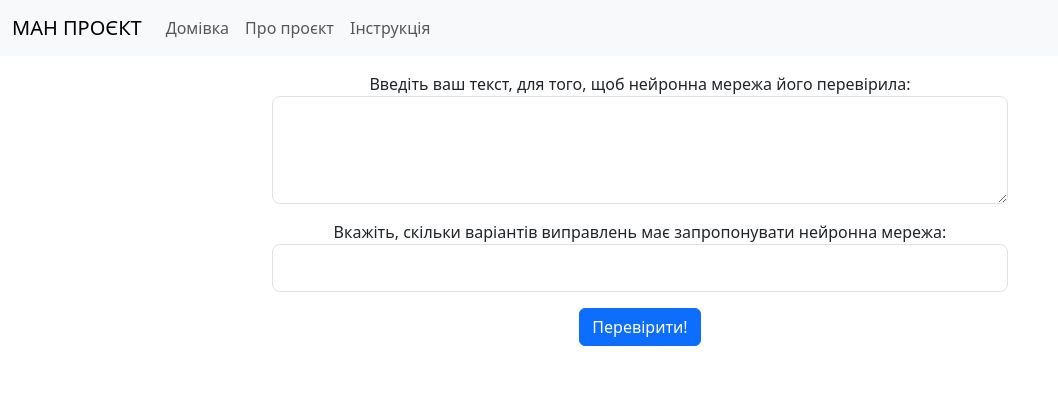
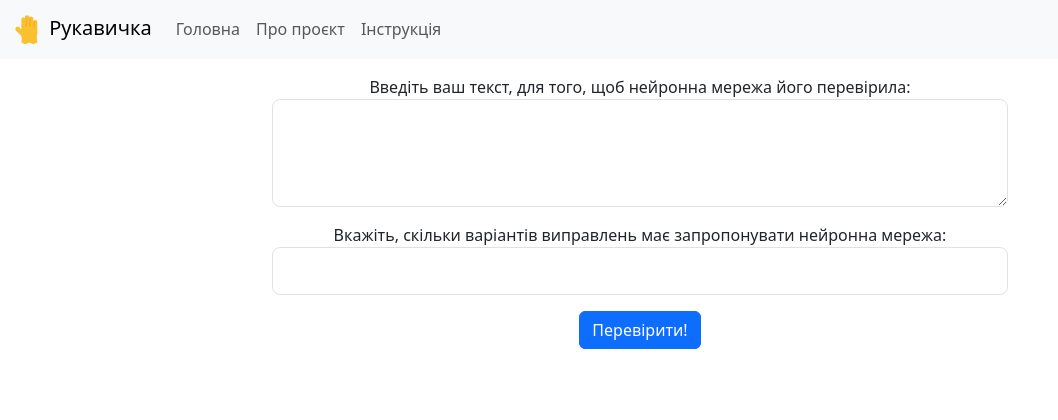
Before and after one commit to THEFUNOFLDOE/MANProject, a Django app: page / in a window 1280 px wide. Shown: the top 420 px of the page, without its empty margins (0-1058 px from the left). Run offline with Django 4.2, Linux system fonts and the light colour scheme.

Commit message:
Final modified:   MANProject/settings.py new file:   MANProject/static/images/favicon.png modified:   UACorrectingMachine/static/UACorrectingMachine/images/instruction1.png modified:   UACorrectingMachine/static/UACorrectingMachine/images/instruction2.png modified:   UACorrectingMachine/static/UACorrectingMachine/images/instruction3.png modified:   static/UACorrectingMachine/images/instruction1.png modified:   static/UACorrectingMachine/images/instruction2.png modified:   static/UACorrectingMachine/images/instruction3.png new file:   static/images/favicon.png modified:   templates/UACorrectingMachine/base.html

```diff
--- a/MANProject/settings.py
+++ b/MANProject/settings.py
@@ -106,6 +106,8 @@ USE_TZ = True
 # Static files (CSS, JavaScript, Images)
 # https://docs.djangoproject.com/en/4.1/howto/static-files/
 
-STATIC_URL = 'static/'
+STATIC_URL = '/static/'
 STATIC_ROOT = path.join(BASE_DIR, 'static/')
-STATICFILES_DIRS = [path.join(BASE_DIR, 'UACorrectingMachine/static')]
+STATICFILES_DIRS = [
+    path.join(BASE_DIR, 'MANProject/static'),
+    path.join(BASE_DIR, 'UACorrectingMachine/static')]
--- a/templates/UACorrectingMachine/base.html
+++ b/templates/UACorrectingMachine/base.html
@@ -1,14 +1,10 @@
+{% load static %}
+
 <!DOCTYPE html>
 <html lang="uk-ua">
 <head>
     <meta charset="UTF-8">
-    <script async src="https://www.googletagmanager.com/gtag/js?id=G-TEFVS101PJ"></script>
-    <script>
-        window.dataLayer = window.dataLayer || [];
-        function gtag(){dataLayer.push(arguments);}
-        gtag('js', new Date());
-        gtag('config', 'G-TEFVS101PJ');
-    </script>
+    <link rel="icon" href="{% static 'images/favicon.png' %}" type="image/png">
     <link href="https://cdn.jsdelivr.net/npm/bootstrap@5.3.0-alpha1/dist/css/bootstrap.min.css" rel="stylesheet"
         integrity="sha384-GLhlTQ8iRABdZLl6O3oVMWSktQOp6b7In1Zl3/Jr59b6EGGoI1aFkw7cmDA6j6gD" crossorigin="anonymous">
 
@@ -17,12 +13,21 @@
 
     <script src="https://cdn.jsdelivr.net/npm/bootstrap@5.3.0-alpha1/dist/js/bootstrap.bundle.min.js"
         integrity="sha384-w76AqPfDkMBDXo30jS1Sgez6pr3x5MlQ1ZAGC+nuZB+EYdgRZgiwxhTBTkF7CXvN" crossorigin="anonymous"></script>
-    <title>МАН Проєкт</title>
+    <script async src="https://www.googletagmanager.com/gtag/js?id=G-TEFVS101PJ"></script>
+    <script>
+        window.dataLayer = window.dataLayer || [];
+        function gtag(){dataLayer.push(arguments);}
+        gtag('js', new Date());
+        gtag('config', 'G-TEFVS101PJ');
+    </script>
+    <title>Рукавичка | Розумний Український Коректор Автоматичного Вивчення пунктуації</title>
 </head>
 <body>
     <nav class="navbar navbar-expand-lg bg-body-tertiary">
         <div class="container-fluid">
-            <a class="navbar-brand">МАН ПРОЄКТ</a>
+            <a class="navbar-brand">
+                <img src="{% static 'images/favicon.png' %}" alt="brandicon"> Рукавичка
+            </a>
             <button class="navbar-toggler" type="button" data-bs-toggle="collapse" data-bs-target="#navbarSupportedContent"
                 aria-controls="navbarSupportedContent" aria-expanded="false" aria-label="Toggle navigation">
                 <span class="navbar-toggler-icon"></span>
@@ -30,7 +35,7 @@
             <div class="collapse navbar-collapse" id="navbarSupportedContent">
                 <ul class="navbar-nav me-auto mb-2 mb-lg-0">
                     <li class="nav-item">
-                        <a class="nav-link" aria-current="page" href="{% url 'home' %}">Домівка</a>
+                        <a class="nav-link" aria-current="page" href="{% url 'home' %}">Головна</a>
                     </li>
                     <li class="nav-item">
                         <a class="nav-link" href="{% url 'about' %}">Про проєкт</a>
```
Also changed, not shown: MANProject/static/images/favicon.png (added), UACorrectingMachine/static/UACorrectingMachine/images/instruction1.png, UACorrectingMachine/static/UACorrectingMachine/images/instruction2.png, UACorrectingMachine/static/UACorrectingMachine/images/instruction3.png, static/UACorrectingMachine/images/instruction1.png, static/UACorrectingMachine/images/instruction2.png, static/UACorrectingMachine/images/instruction3.png, static/images/favicon.png (added).
